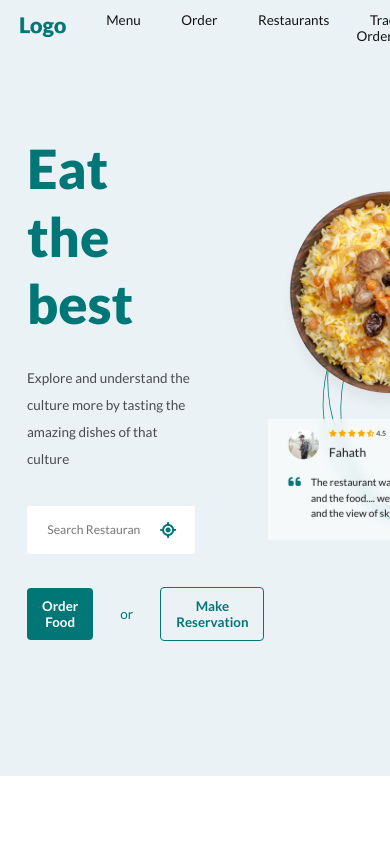
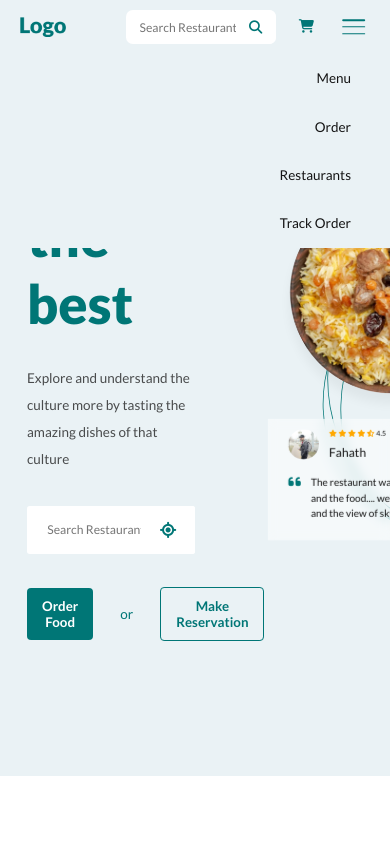
Before and after one commit to fmfahath/foodOrderWebsite, a plain HTML site: page index.html in a window 390 px wide. Shown: the top 844 px of the page. Drawn offline with Linux system fonts and the light colour scheme.

Commit message:
@media(max-width: 700px) - navbar section : nav menu position changed

```diff
--- a/style.css
+++ b/style.css
@@ -33,7 +33,7 @@
 
 html {
     font-size: 16px;
-    /* overflow-x: hidden; */
+    overflow-x: hidden;
 }
 
 
@@ -1331,14 +1331,18 @@ section {
 }
 
 @media (max-width: 700px) {
+    .navbar{
+        /* background-color: antiquewhite; */
+    }
     .nav-toggler {
         display: block;
-        background-color: antiquewhite;
+        /* background-color: antiquewhite; */
         width: 2.5rem;
         height: 2.5rem;
         position: relative;
         cursor: pointer;
         transition: .5s ease-out;
+        /* margin-right: 1rem; */
     }
 
     .nav-toggler span {
@@ -1375,6 +1379,33 @@ section {
        width: 0;
     }
 
+    .list-container {
+        display: block;
+        margin-left: 0;
+        position: absolute;
+        top: 100%;
+        left: 0;
+        width: 100%;
+        background-color: var(--accent-color);
+        transition: .5s;
+        z-index: -1;
+    }
+
+    .list-container .link-item{
+        text-align: right;
+    }
+
+    .list-container .links{
+        display: block;
+        padding: 1.2rem 10vw;
+    }
+
+    .list-container .links:hover{
+       color: var(--secondary-text-color);
+       background-color: var(--primary-color);
+    }
+
+
 
 
 }
```
